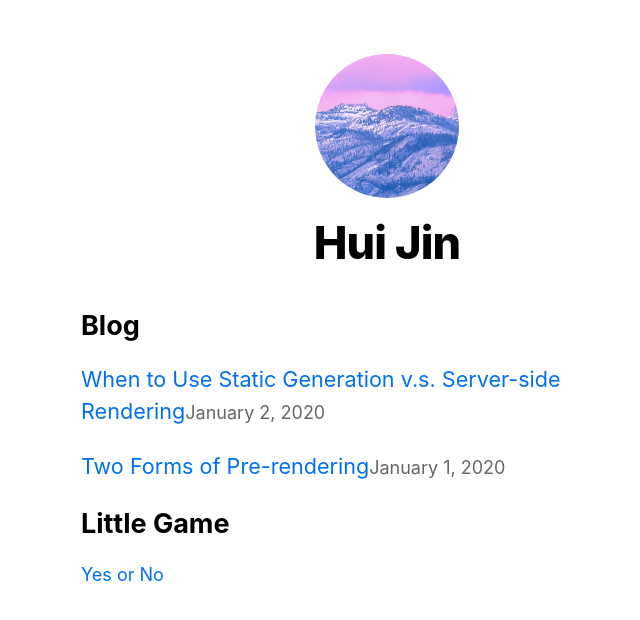
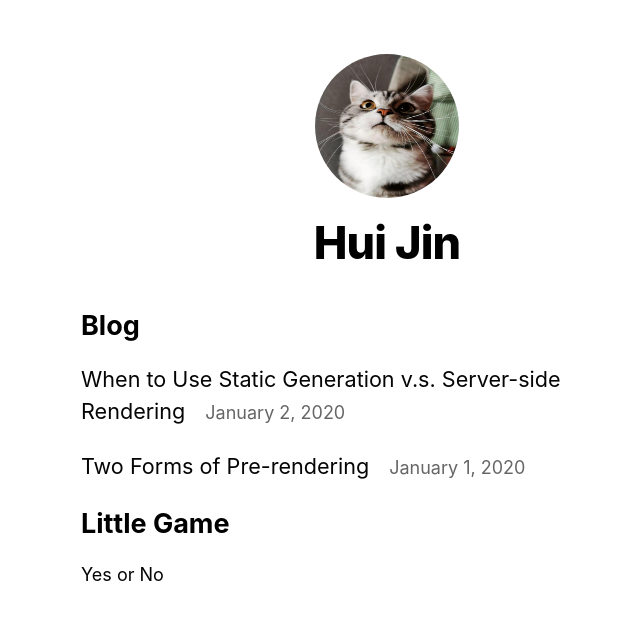
Before and after one commit to whisperrrr/nextjs-blog, a Next.js app: page / in a window 1280 px wide. Shown: the top 620 px of the page, without its empty margins (253-893 px from the left). Built offline with nearby package versions, Linux system fonts and the light colour scheme.

Commit message:
[Hui][feat] - change profile avatar.

```diff
--- a/styles/global.css
+++ b/styles/global.css
@@ -13,7 +13,7 @@ body {
 }
 
 a {
-    color: #0070f3;
+    color: #050505;
     text-decoration: none;
 }
 
--- a/styles/utils.module.css
+++ b/styles/utils.module.css
@@ -48,5 +48,6 @@
 }
 
 .lightText {
+    margin-left: 20px;
     color: #666;
 }
```
Also changed, not shown: public/images/profile.png.
